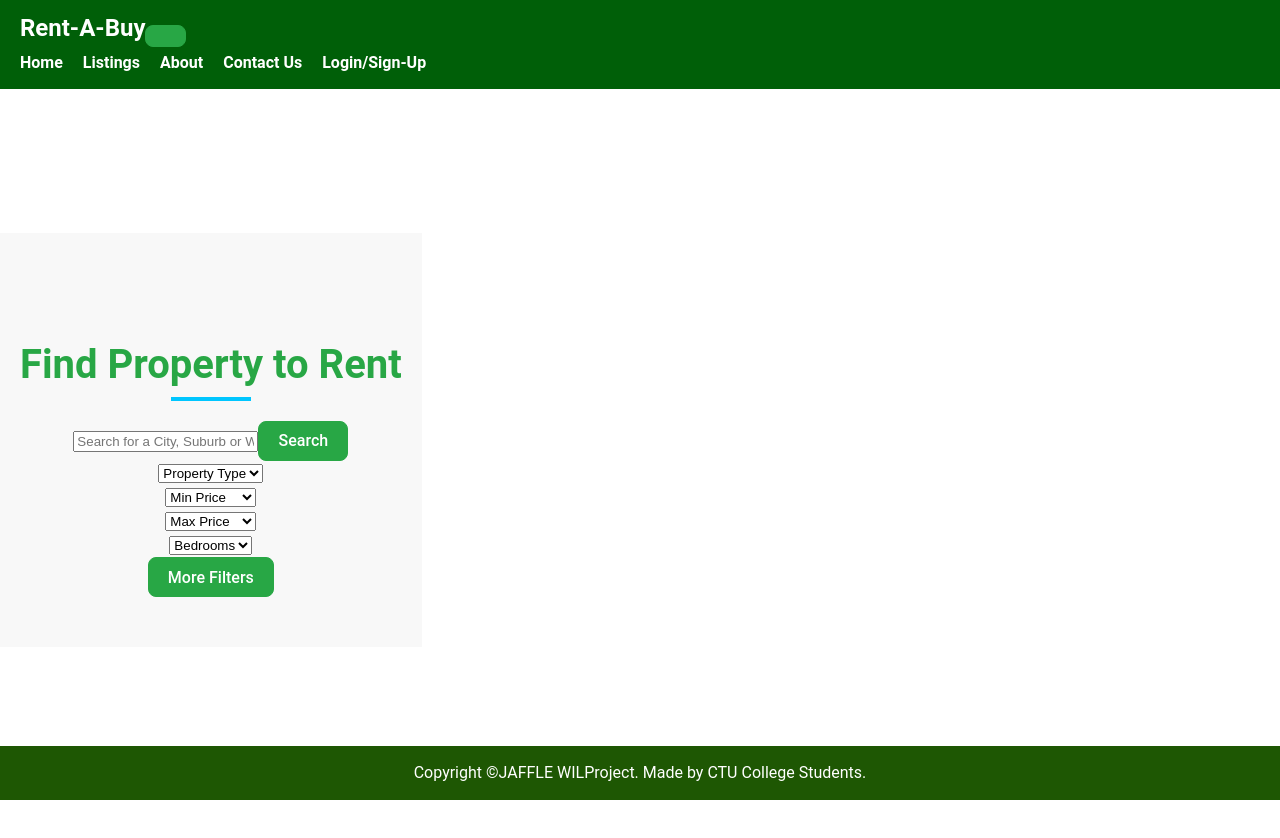
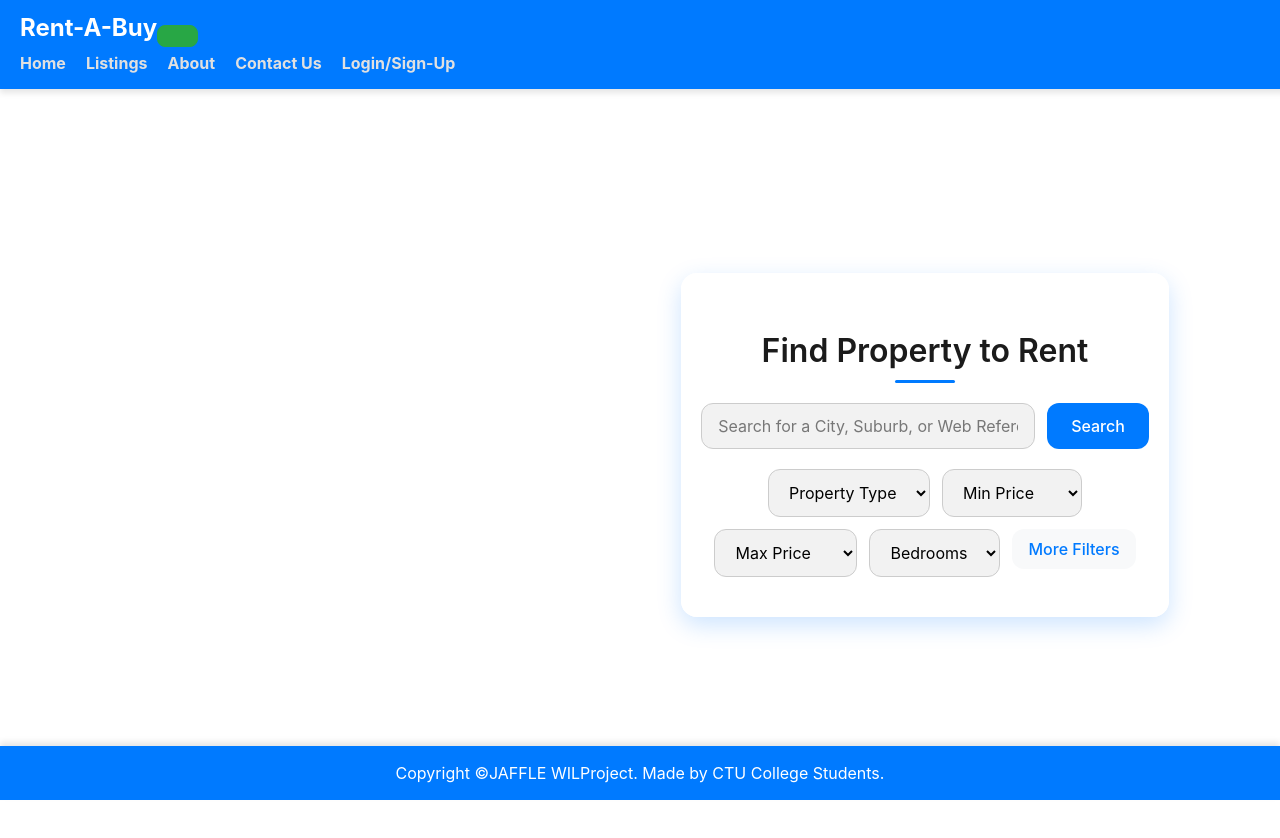
Before and after one commit to ZZerbyy/willProject, a React (Vite) app in the folder vite-project/: page /listings in a window 1280 px wide. Before the commit the page ends 800 px from the top, so only its background shows below. Built offline with nearby package versions, Linux system fonts and the light colour scheme.

Commit message:
updated css

```diff
--- a/vite-project/src/components/Footer.css
+++ b/vite-project/src/components/Footer.css
@@ -1,18 +1,35 @@
+/* Footer Styles */
 .footer {
-  background-color: #1e5703; /* Matches the dark background from the navbar */
-  color: #ffffff !important; /* Ensure the text is white */
-  padding: 15px 0; /* Padding to give some space around the text */
-  width: 100%; /* Ensures it spans the entire width */
-  position: fixed; /* Keeps the footer at the bottom */
+  background-color: #007aff; /* Dark background matching the navbar */
+  color: #ffffff; /* White text color */
+  padding: 15px 0; /* Padding for spacing */
+  width: 100%; /* Full width */
+  position: fixed; /* Fixes footer at the bottom */
   bottom: 0;
-  left: 0; /* Aligns it to the left edge */
-  z-index: 1000; /* Ensure it stays above other elements */
-  text-align: center; /* Center align the text */
+  left: 0; /* Aligns to the left edge */
+  z-index: 1000; /* Keeps it above other elements */
+  text-align: center; /* Center-aligns text */
+  box-shadow: 0 -4px 6px rgba(0, 0, 0, 0.1); /* Subtle shadow effect */
+  font-family: 'San Francisco', -apple-system, BlinkMacSystemFont, 'Segoe UI', Roboto, Helvetica, Arial, sans-serif;
 }
 
+/* Footer Text */
 .footer p {
   margin: 0;
   font-size: 1rem;
   font-weight: 400;
-  color: #ffffff !important; /* Ensure the text is white */
+  color: #ffffff; /* White text */
+  transition: color 0.3s ease;
 }
+
+/* Footer Link Hover Effect */
+.footer p a {
+  color: #cce5ff; /* Light blue for links */
+  text-decoration: none;
+  transition: color 0.3s ease;
+}
+
+.footer p a:hover {
+  color: #a4a4a4; /* Slightly darker gray on hover */
+  text-decoration: underline; /* Underline links on hover */
+}
--- a/vite-project/src/components/Navbar.css
+++ b/vite-project/src/components/Navbar.css
@@ -1,43 +1,48 @@
 /* Navbar Styles */
 .navbar {
-    background-color: #005f08; /* Darker background color */
+    background-color: #007aff; /* Darker background color */
     padding: 10px 20px;
     width: 100%; /* Ensure it spans the entire width */
     position: fixed; /* Sticks the navbar to the top */
     top: 0; /* Align to the top of the screen */
     left: 0; /* Align to the left edge of the screen */
     z-index: 1000; /* Ensure it stays above other elements */
-    box-shadow: 0 4px 6px rgba(255, 255, 255, 0.1); /* Add subtle shadow */
+    box-shadow: 0 4px 6px rgba(0, 0, 0, 0.1); /* Add subtle shadow */
+    font-family: 'San Francisco', -apple-system, BlinkMacSystemFont, 'Segoe UI', Roboto, Helvetica, Arial, sans-serif;
 }
 
+/* Navbar Brand */
 .navbar-brand {
     font-size: 1.5rem;
     font-weight: bold;
     color: #ffffff !important;
+    transition: color 0.3s ease;
 }
 
+.navbar-brand:hover {
+    color: #cce5ff !important; /* Light blue on hover */
+}
+
+/* Navbar Links */
 .navbar-nav .nav-link {
-    color: #ffffff !important; /* Light gray for navbar links */
+    color: #e0e0e0 !important; /* Light gray for navbar links */
     font-size: 1rem;
     font-weight: bold;
     margin-right: 20px;
-    transition: font-size 0.5s ease;
+    transition: color 0.3s ease, font-size 0.3s ease;
     line-height: 2rem;
 }
 
 .navbar-nav .nav-link:hover {
-    color: #a4a4a4 !important; /* Hover effect in the same CTU Buddy color */
-    font-size: 1.2rem; /* Increase font size on hover */
+    color: #a4a4a4 !important; /* Slightly darker gray on hover */
+    font-size: 1.1rem; /* Slightly larger font size on hover */
     text-decoration: none; /* Remove underline on hover */
-    line-height: 2rem;
-    font-weight: bold;
 }
 
 /* Ensure the content below the navbar has enough space */
 .container-fluid {
     margin-top: 80px; /* Give enough margin to push content below the navbar */
 }
-
 
 /* Media Queries for responsiveness */
 @media (max-width: 768px) {
--- a/vite-project/src/pages/ContactUs.css
+++ b/vite-project/src/pages/ContactUs.css
@@ -1,16 +1,126 @@
-.container {
-    margin-top: 40px;
+/* General Container and Body Styles */
+body, html {
+  margin: 0;
+  padding: 0;
+  font-family: 'San Francisco', -apple-system, BlinkMacSystemFont, 'Segoe UI', Roboto, Helvetica, Arial, sans-serif; /* Use San Francisco font */
+  background-color: #ffffff; /* Full white background */
+  color: #333;
+  min-height: 100vh;
+  height: 100%;
+}
+
+/* Main Contact Section Container */
+.contact-container {
+  display: flex;
+  flex-direction: column;
+  align-items: center;
+  background-color: #ffffff;
+  min-height: 100vh;
+}
+
+/* Contact Section with Glassmorphism Effect */
+.contact-section {
+  padding: 40px 20px;
+  background: rgba(255, 255, 255, 0.9); /* Slightly opaque for glass effect */
+  backdrop-filter: blur(10px); /* Glass effect */
+  border-radius: 16px;
+  box-shadow: 0 8px 24px rgba(0, 0, 0, 0.1);
+  max-width: 700px;
+  width: 190%;
+  margin-top: 100px;
+  text-align: center;
+  margin-left: 280%
+}
+
+/* Heading Style */
+.contact-section h1 {
+  color: #1b1b1b;
+  font-weight: 600;
+  font-size: 2rem;
+  margin-bottom: 20px;
+}
+
+.contact-section h1::after {
+  content: '';
+  display: block;
+  width: 60px;
+  height: 3px;
+  background-color: #007aff; /* iOS blue */
+  margin: 12px auto;
+  border-radius: 2px;
+}
+
+/* Subheading Style */
+.contact-section p {
+  color: #555;
+  font-size: 1.1rem;
+  margin-bottom: 30px;
+}
+
+/* Form Styles */
+.contact-form {
+  width: 100%;
+  max-width: 500px; /* Limit form width for better readability */
+  margin: 0 auto; /* Center the form */
+}
+
+.contact-form .form-group {
+  margin-bottom: 20px;
+}
+
+.form-control {
+  width: 100%;
+  padding: 12px 16px;
+  font-size: 1rem;
+  background-color: #f2f2f2; /* Light gray background */
+  color: #000; /* Black text */
+  border: 1px solid #ccc;
+  border-radius: 12px;
+  outline: none;
+  transition: all 0.3s ease;
+}
+
+.form-control::placeholder {
+  color: #777; /* Placeholder color for better readability */
+}
+
+.form-control:focus {
+  border-color: #007aff;
+  box-shadow: 0 0 8px rgba(0, 122, 255, 0.3); /* Soft glow on focus */
+}
+
+/* Non-Resizable Textarea */
+textarea.form-control {
+  resize: none; /* Prevent resizing */
+  height: 100px; /* Set a fixed height */
+}
+
+/* Button Style */
+.submit-btn {
+  width: 100%;
+  padding: 12px 24px;
+  background-color: #007aff;
+  color: #ffffff;
+  font-size: 1.1rem;
+  font-weight: 500;
+  border: none;
+  border-radius: 12px;
+  cursor: pointer;
+  transition: background-color 0.3s ease;
+}
+
+.submit-btn:hover {
+  background-color: #005bb5;
+}
+
+/* Responsive Design */
+@media (max-width: 768px) {
+  .contact-section {
+    margin-top: 80px;
+    padding: 30px;
   }
 
-  h1 {
-    color: #3AAFA9;
+  .contact-section h1 {
+    font-size: 2rem;
   }
-
-  .form-group {
-    margin-top: 20px;
-  }
-
-  button {
-    background-color: #2B7A78;
-    color: white;
-  }
+}
--- a/vite-project/src/pages/Header.css
+++ /dev/null
@@ -1,8 +0,0 @@
-.navbar-dark {
-    background-color: #28a745;
-  }
-
-  .navbar-dark .navbar-brand,
-  .navbar-dark .nav-link {
-    color: #fff;
-  }
--- a/vite-project/src/pages/Listings.css
+++ b/vite-project/src/pages/Listings.css
@@ -1,65 +1,155 @@
+
 /* General Container and Body Styles */
 body, html {
   margin: 0;
   padding: 0;
-  font-family: 'Roboto', sans-serif; /* Modern font */
+  font-family: -apple-system, BlinkMacSystemFont, 'San Francisco', 'Segoe UI', Roboto, Helvetica, Arial, sans-serif; /* Use San Francisco font */
+  background-color: #ffffff; /* Full white background */
+  color: #333;
+  min-height: 100vh;
+  height: 100%;
 }
 
+/* Main Container */
 .container-fluid {
-  background-color: #ffffff; /* Light background color */
-  color: #333; /* Darker text for better readability */
+  padding: 0;
+  background-color: #ffffff; /* Ensure container is also fully white */
+  display: flex;
+  justify-content: center;
+  align-items: center;
+  min-height: 100vh;
+  height: 100%;
 }
 
+/* Search Section with Glassmorphism Effect */
 .search-section {
-  padding: 50px 20px;
-  text-align: center;
+  padding: 40px 20px;
+  background: rgba(255, 255, 255, 0.9); /* Slightly opaque for glass effect */
+  backdrop-filter: blur(10px); /* Glass effect */
+  border-radius: 16px;
+  box-shadow: 0 8px 24px rgba(0, 122, 255, 0.2);
+  max-width: 700px;
+  width: 90%;
+
+
+margin-left: 150%
 }
 
+/* Heading Style */
 .search-section h1 {
+  color: #1b1b1b;
+  font-weight: 600;
+  font-size: 2rem;
   margin-bottom: 20px;
+  text-align: center;
+  font-family: 'San Francisco', -apple-system, BlinkMacSystemFont, 'Segoe UI', Roboto, Helvetica, Arial, sans-serif; /* Ensure San Francisco font */
 }
 
+.search-section h1::after {
+  content: '';
+  display: block;
+  width: 60px;
+  height: 3px;
+  background-color: #007aff; /* iOS blue */
+  margin: 12px auto;
+  border-radius: 2px;
+}
+
+/* Search Bar */
 .search-bar {
   display: flex;
   justify-content: center;
+  gap: 12px;
   margin-bottom: 20px;
+  width: 100%;
+  max-width: 600px;
 }
 
 .search-bar input {
-  width: 300px;
-  padding: 10px;
+  flex: 1;
+  padding: 12px 16px;
+  font-size: 1rem;
+  background-color: #f2f2f2; /* Light gray background */
+  color: #000000; /* Black text */
   border: 1px solid #ccc;
-  border-radius: 4px 0 0 4px;
+  border-radius: 12px;
+  outline: none;
+  transition: all 0.3s ease;
+  font-family: 'San Francisco', -apple-system, BlinkMacSystemFont, 'Segoe UI', Roboto, Helvetica, Arial, sans-serif; /* Ensure San Francisco font */
+}
+
+.search-bar input::placeholder {
+  color: #777; /* Slightly darker placeholder text for better visibility */
+}
+
+.search-bar input:focus {
+  border-color: #007aff;
+  box-shadow: 0 0 8px rgba(0, 122, 255, 0.3);
 }
 
 .search-bar button {
-  padding: 10px 20px;
+  padding: 12px 24px;
+  background-color: #007aff;
+  color: #ffffff;
+  font-weight: 500;
   border: none;
-  background-color: #007bff;
-  color: #fff;
-  border-radius: 0 4px 4px 0;
+  border-radius: 12px;
   cursor: pointer;
+  transition: background-color 0.3s ease;
+  font-family: 'San Francisco', -apple-system, BlinkMacSystemFont, 'Segoe UI', Roboto, Helvetica, Arial, sans-serif;
 }
 
-.filters {
+.search-bar button:hover {
+  background-color: #005bb5;
+}
+
+/* Filters Section */
+.filter-row {
   display: flex;
   justify-content: center;
-  gap: 10px;
+  flex-wrap: wrap;
+  gap: 12px;
 }
 
-.filters select, .filters button {
-  padding: 10px;
+.filter-select {
+  padding: 10px 16px;
+  font-size: 1rem;
+  background-color: #f2f2f2; /* Light gray background */
+  color: #000000; /* Black text */
+  border-radius: 12px;
   border: 1px solid #ccc;
-  border-radius: 4px;
+  transition: all 0.3s ease;
+  outline: none;
+  font-family: 'San Francisco', -apple-system, BlinkMacSystemFont, 'Segoe UI', Roboto, Helvetica, Arial, sans-serif;
+}
+
+.filter-select:focus {
+  border-color: #007aff;
+  box-shadow: 0 0 6px rgba(0, 122, 255, 0.3);
+}
+
+.more-filters-btn {
+  background-color: #f8f9fa;
+  color: #007aff;
+  font-weight: 500;
+  border: none;
+  border-radius: 12px;
+  padding: 10px 16px;
+  font-family: 'San Francisco', -apple-system, BlinkMacSystemFont, 'Segoe UI', Roboto, Helvetica, Arial, sans-serif;
+}
+
+.more-filters-btn:hover {
+  background-color: #e1e5ea;
+  color: #005bb5;
 }
 
 /* Section Headers */
 h1 {
+  color: #1b1b1b;
   font-weight: bold;
-  color: #1b1b1b;
-  margin-bottom: 30px;
-  margin-top: 60px; /* Add margin to move the header down */
-  font-size: 2.5rem;
+  margin-top: 20px;
+  font-size: 2.2rem;
+  font-family: 'San Francisco', -apple-system, BlinkMacSystemFont, 'Segoe UI', Roboto, Helvetica, Arial, sans-serif;
 }
 
 h1::after {
@@ -67,6 +157,7 @@ h1::after {
   display: block;
   width: 80px;
   height: 4px;
-  background-color: #00C6FF;
+  background-color: #007aff;
   margin: 10px auto;
+  border-radius: 2px;
 }
--- a/vite-project/src/pages/contactUs.jsx
+++ b/vite-project/src/pages/contactUs.jsx
@@ -7,8 +7,22 @@ function ContactUs() {
   return (
     <div className="contact-container">
       <Navigation />
-      <h1>Contact Us</h1>
-      <p>Get in touch for more information.</p>
+      <div className="contact-section p-4">
+        <h1 className="text-center mb-4">Contact Us</h1>
+        <p className="text-center">We'd love to hear from you! Please fill out the form below.</p>
+        <form className="contact-form">
+          <div className="form-group">
+            <input type="text" className="form-control" placeholder="Your Name" />
+          </div>
+          <div className="form-group">
+            <input type="email" className="form-control" placeholder="Your Email" />
+          </div>
+          <div className="form-group">
+            <textarea className="form-control" placeholder="Your Message" rows="4"></textarea>
+          </div>
+          <button type="submit" className="submit-btn">Send Message</button>
+        </form>
+      </div>
       <Footer />
     </div>
   );
--- a/vite-project/src/pages/listings.jsx
+++ b/vite-project/src/pages/listings.jsx
@@ -1,5 +1,5 @@
-import {Form, Button, Container, Row, Col } from 'react-bootstrap';
-import './Listings.css'; // Import custom CSS for modern styling
+import { Form, Button, Container, Row, Col } from 'react-bootstrap';
+import './Listings.css'; // Import custom CSS for iOS styling
 import Navigation from '../components/Navbar'; // Import the Navbar component
 import Footer from '../components/Footer'; // Import the Footer component
 
@@ -10,59 +10,63 @@ const Listings = () => {
       window.location.href = `/search?query=${query}`;
     }
   };
+
   return (
-    <Container fluid>
+    <Container fluid className="listings-container">
       {/* Top navigation bar */}
       <Navigation />
-      <Container className="search-section">
-        <h1 className="text-center">Find Property to Rent</h1>
-        <Form inline className="justify-content-center">
+
+      <Container className="search-section p-4">
+        <h1 className="text-center mb-4">Find Property to Rent</h1>
+        <Form className="search-bar d-flex align-items-center justify-content-center mb-3">
           <Form.Control
             type="text"
             id="searchInput"
-            placeholder="Search for a City, Suburb or Web Reference"
-            className="mr-sm-2"
+            placeholder="Search for a City, Suburb, or Web Reference"
+            className="search-input"
           />
-          <Button variant="primary" id="searchButton" onClick={handleSearch}>
+          <Button variant="primary" id="searchButton" className="search-btn" onClick={handleSearch}>
             Search
           </Button>
         </Form>
-        <Row className="justify-content-md-center mt-4">
+
+        <Row className="justify-content-md-center filter-row mt-4">
           <Col md="auto">
-            <Form.Control as="select" className="filter mr-sm-2">
+            <Form.Control as="select" className="filter-select">
               <option>Property Type</option>
               <option>House</option>
               <option>Apartment</option>
             </Form.Control>
           </Col>
           <Col md="auto">
-            <Form.Control as="select" className="filter mr-sm-2">
+            <Form.Control as="select" className="filter-select">
               <option>Min Price</option>
               <option>R500,000</option>
               <option>R1,000,000</option>
             </Form.Control>
           </Col>
           <Col md="auto">
-            <Form.Control as="select" className="filter mr-sm-2">
+            <Form.Control as="select" className="filter-select">
               <option>Max Price</option>
               <option>R2,000,000</option>
               <option>R5,000,000</option>
             </Form.Control>
           </Col>
           <Col md="auto">
-            <Form.Control as="select" className="filter mr-sm-2">
+            <Form.Control as="select" className="filter-select">
               <option>Bedrooms</option>
               <option>1</option>
               <option>2</option>
             </Form.Control>
           </Col>
           <Col md="auto">
-            <Button variant="secondary" className="filter">
+            <Button variant="secondary" className="more-filters-btn">
               More Filters
             </Button>
           </Col>
         </Row>
       </Container>
+
       {/* Footer */}
       <Footer />
     </Container>
```
Also changed, not shown: vite-project/src/pages/header.jsx (deleted, +0 -22 lines), 1 other file (tests, documents, lock files or other folders). Lines whose indentation alone changed are shown as unchanged.
